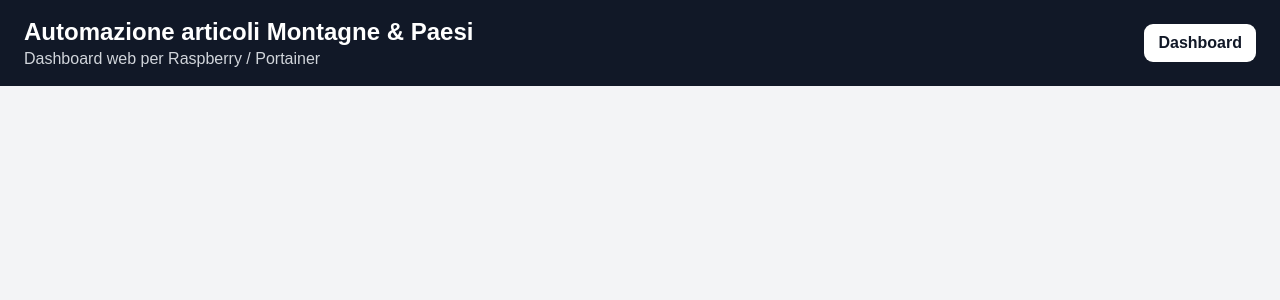
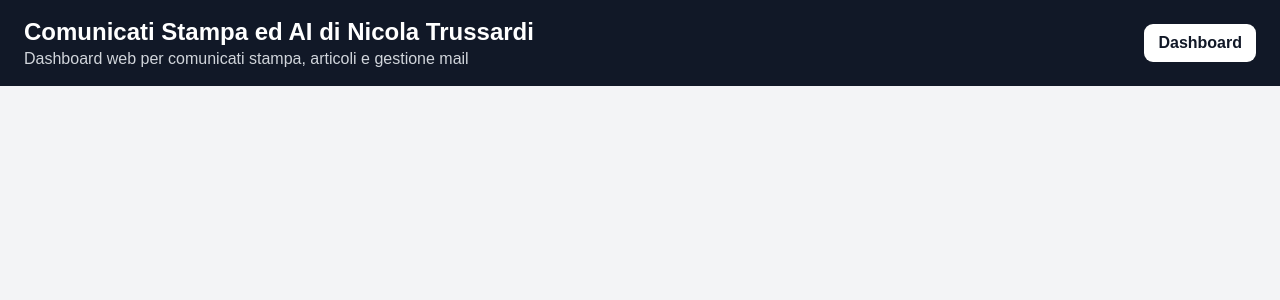
Before and after one commit to Niki206cc/chatgpt, a Flask app: template templates/base.html in a window 1280 px wide. Shown: the top 300 px of the page. Run offline with Flask 3, Linux system fonts and the light colour scheme; the template is opened without the code that fills it, so the values that code supplies are empty; parts of the project's set-up code (start-up, migrations or seed data) failed here and were passed over; some libraries are stand-ins or nearby versions.

Commit message:
Rinomina intestazione applicazione

```diff
--- a/templates/base.html
+++ b/templates/base.html
@@ -9,8 +9,8 @@
 <body>
 <header>
   <div>
-    <h1>Automazione articoli Montagne & Paesi</h1>
-    <p>Dashboard web per Raspberry / Portainer</p>
+    <h1>Comunicati Stampa ed AI di Nicola Trussardi</h1>
+    <p>Dashboard web per comunicati stampa, articoli e gestione mail</p>
   </div>
   <a class="btn light" href="{{ url_for('index') }}">Dashboard</a>
 </header>
@@ -26,5 +26,6 @@
   {% endwith %}
   {% block content %}{% endblock %}
 </main>
+<script src="{{ url_for('static', filename='app.js') }}"></script>
 </body>
 </html>
```
